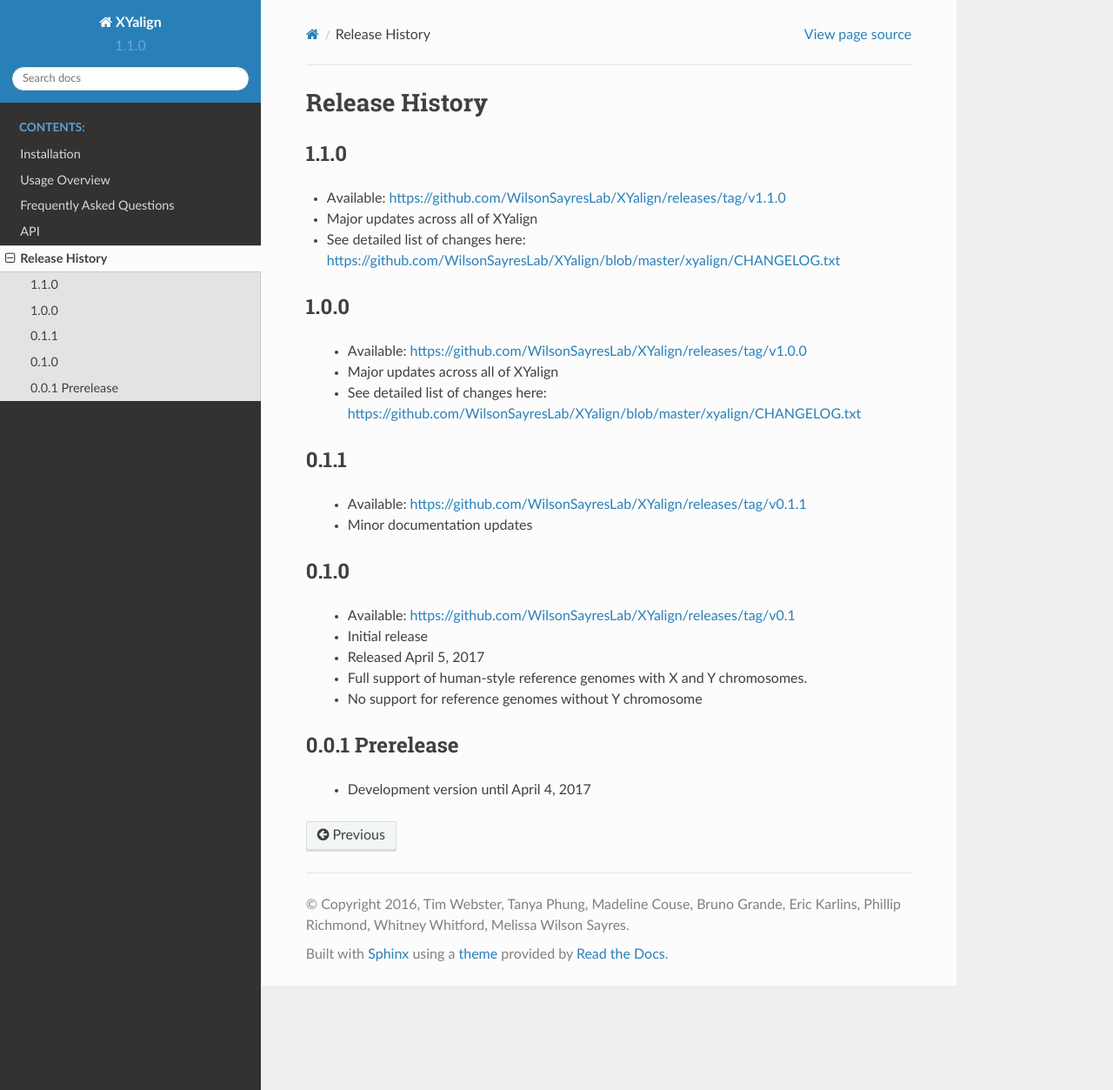
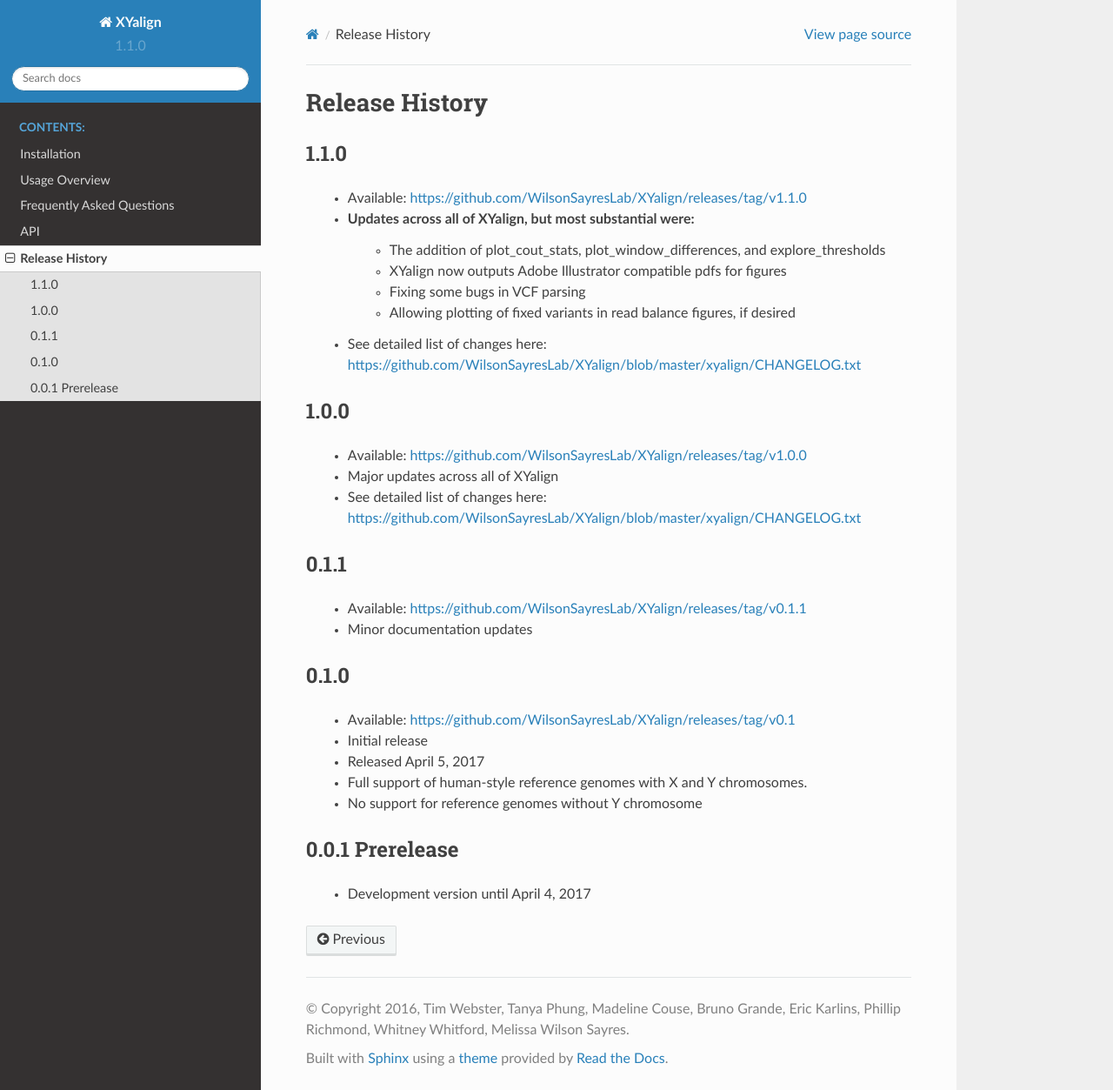
Before and after one commit to SexChrLab/XYalign, a Sphinx documentation site: the page built from docs/release.rst, in a window 1280 px wide and 1253 px high. Shown: the whole window at 87% size. Built offline with Sphinx 7.4.7 and the Read the Docs theme 2.0.0, drawn with Linux system fonts in a browser that asks for light colours; pages that are not in the unit, such as notebooks, are missing from menus.

Commit message:
couple of documentation tweaks

```diff
--- a/docs/release.rst
+++ b/docs/release.rst
@@ -3,9 +3,13 @@ Release History
 
 1.1.0
 -----
-* Available: https://github.com/WilsonSayresLab/XYalign/releases/tag/v1.1.0
-* Major updates across all of XYalign
-* See detailed list of changes here: https://github.com/WilsonSayresLab/XYalign/blob/master/xyalign/CHANGELOG.txt
+	* Available: https://github.com/WilsonSayresLab/XYalign/releases/tag/v1.1.0
+	* Updates across all of XYalign, but most substantial were:
+		* The addition of plot_cout_stats, plot_window_differences, and explore_thresholds
+		* XYalign now outputs Adobe Illustrator compatible pdfs for figures
+		* Fixing some bugs in VCF parsing
+		* Allowing plotting of fixed variants in read balance figures, if desired
+	* See detailed list of changes here: https://github.com/WilsonSayresLab/XYalign/blob/master/xyalign/CHANGELOG.txt
 
 1.0.0
 -----
--- a/docs/usage.rst
+++ b/docs/usage.rst
@@ -146,7 +146,7 @@ results of a series of statistical tests in ``sample1_output/results``.
 This will strip the reads, by read group, from chromosomes 1-5 and output
 a pair of fastqs per read group, as well as the read groups themselves, and a
 text file connecting fastqs with their respective read groups in the directory
-`` sample1_output/fastq ``.  If we were working with single-end reads, we would
+`` sample1_output/fastq``.  If we were working with single-end reads, we would
 have had to include the flag `` --single_end ``.  Here, the reference file isn't
 used at all (it's a general requirement of XYalign), so a dummy file can be used
 in its place.  To strip reads from the entire genome (including unmapped), use
```
Also changed, not shown: 1 other file.
